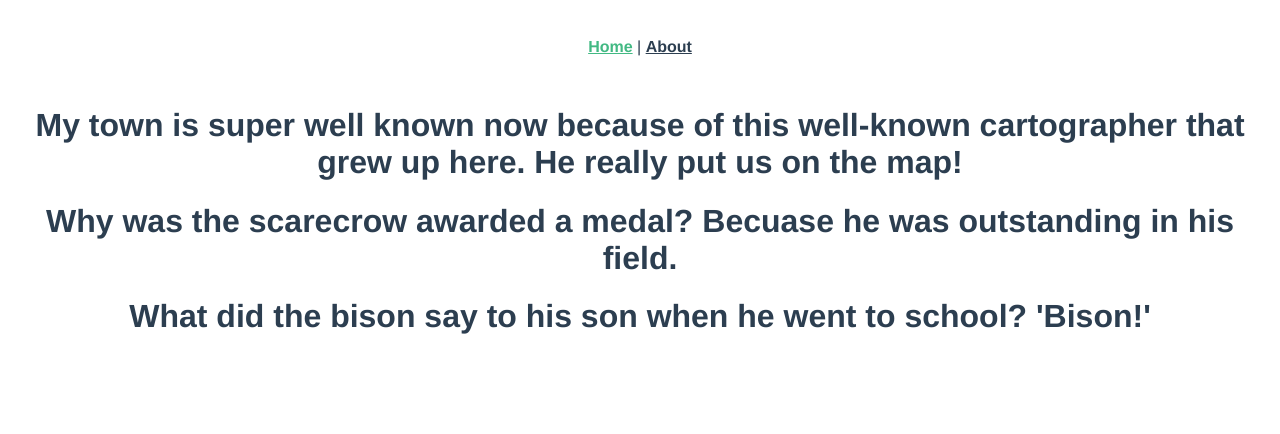
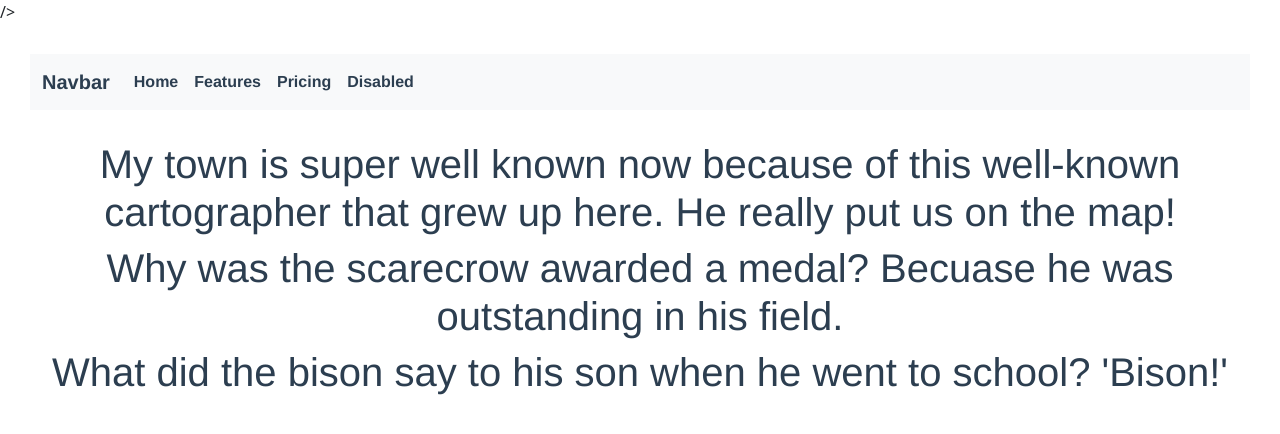
Before and after one commit to code-dependants-actualize/online-resume-app, a Vue app: page / in a window 1280 px wide. Shown: the top 434 px of the page. Built offline with nearby package versions, Linux system fonts and the light colour scheme.

Commit message:
adds nav bar

```diff
--- a/public/index.html
+++ b/public/index.html
@@ -4,6 +4,13 @@
     <meta charset="utf-8" />
     <meta http-equiv="X-UA-Compatible" content="IE=edge" />
     <meta name="viewport" content="width=device-width,initial-scale=1.0" />
+    <link
+      href="https://cdn.jsdelivr.net/npm/bootstrap@5.0.0-beta3/dist/css/bootstrap.min.css"
+      rel="stylesheet"
+      integrity="sha384-eOJMYsd53ii+scO/bJGFsiCZc+5NDVN2yr8+0RDqr0Ql0h+rP48ckxlpbzKgwra6"
+      crossorigin="anonymous"
+    />
+    />
     <link rel="icon" href="<%= BASE_URL %>favicon.ico" />
     <title><%= htmlWebpackPlugin.options.title %></title>
   </head>
@@ -16,5 +23,10 @@
     </noscript>
     <div id="app"></div>
     <!-- built files will be auto injected -->
+    <script
+      src="https://cdn.jsdelivr.net/npm/bootstrap@5.0.0-beta3/dist/js/bootstrap.bundle.min.js"
+      integrity="sha384-JEW9xMcG8R+pH31jmWH6WWP0WintQrMb4s7ZOdauHnUtxwoG2vI5DkLtS3qm9Ekf"
+      crossorigin="anonymous"
+    ></script>
   </body>
 </html>
--- a/src/App.vue
+++ b/src/App.vue
@@ -1,9 +1,38 @@
 <template>
   <div id="app">
     <div id="nav">
-      <router-link to="/">Home</router-link>
-      |
-      <router-link to="/about">About</router-link>
+      <nav class="navbar navbar-expand-lg navbar-light bg-light">
+        <div class="container-fluid">
+          <a class="navbar-brand" href="#">Navbar</a>
+          <button
+            class="navbar-toggler"
+            type="button"
+            data-bs-toggle="collapse"
+            data-bs-target="#navbarNav"
+            aria-controls="navbarNav"
+            aria-expanded="false"
+            aria-label="Toggle navigation"
+          >
+            <span class="navbar-toggler-icon"></span>
+          </button>
+          <div class="collapse navbar-collapse" id="navbarNav">
+            <ul class="navbar-nav">
+              <li class="nav-item">
+                <a class="nav-link active" aria-current="page" href="/">Home</a>
+              </li>
+              <li class="nav-item">
+                <a class="nav-link" href="#">Features</a>
+              </li>
+              <li class="nav-item">
+                <a class="nav-link" href="#">Pricing</a>
+              </li>
+              <li class="nav-item">
+                <a class="nav-link disabled" href="#" tabindex="-1" aria-disabled="true">Disabled</a>
+              </li>
+            </ul>
+          </div>
+        </div>
+      </nav>
     </div>
     <router-view />
   </div>
--- a/src/router/index.js
+++ b/src/router/index.js
@@ -10,6 +10,10 @@
     name: "Home",
     component: Home,
   },
+  // {
+  //   path: #
+  //   name:
+  // }
   {
     path: "/about",
     name: "About",
```
